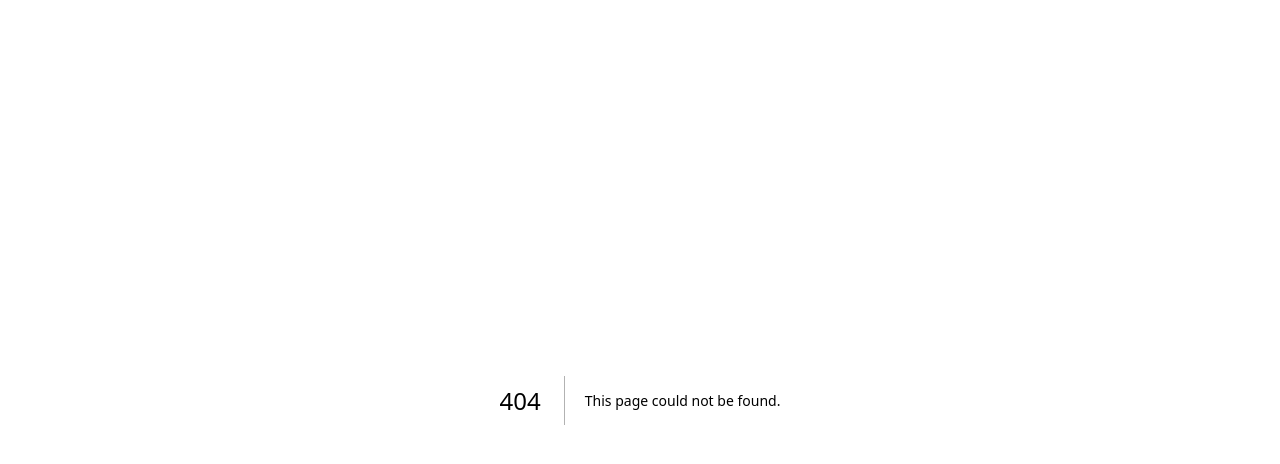
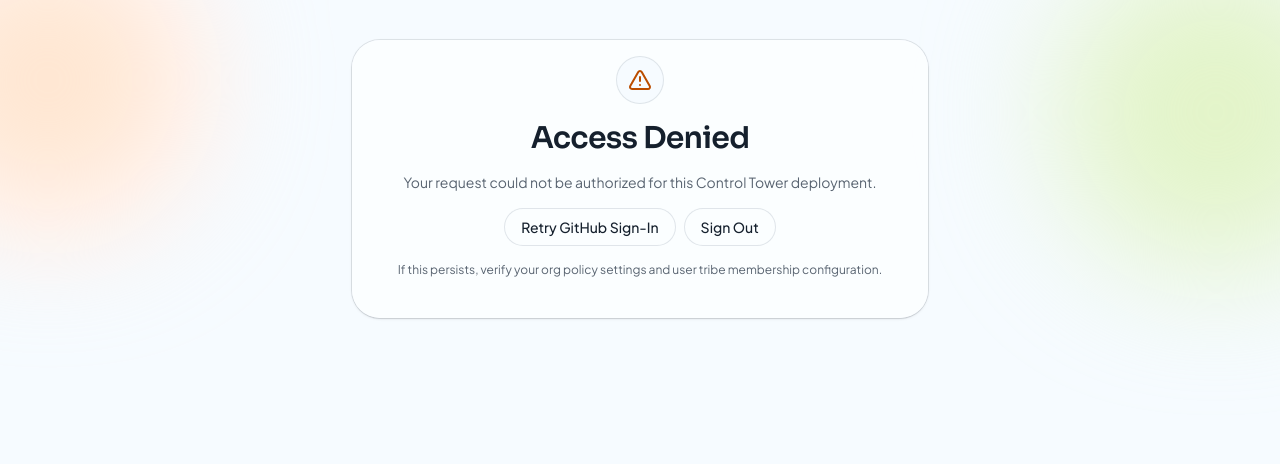
Before and after one commit to ImplementSprint/control-tower, a Next.js app: page /auth/denied in a window 1280 px wide. Before the commit this address had no page. Shown: the top 464 px of the page. Built offline with nearby package versions, Linux system fonts and the light colour scheme.

Commit message:
feat: implement access denial page with detailed error messaging and navigation options

```diff
--- a/src/app/auth/callback/route.ts
+++ b/src/app/auth/callback/route.ts
@@ -1,6 +1,7 @@
 import { NextResponse } from "next/server";
 import { createServerClient } from "@supabase/ssr";
 import { cookies } from "next/headers";
+import { createSupabaseAdminClient } from "@/lib/supabase/admin";
 
 type SupabaseRouteContext = {
   supabase: ReturnType<typeof createServerClient>;
@@ -13,6 +14,13 @@
   }
 
   if (!rawNext.startsWith("/") || rawNext.startsWith("//")) {
+    return "/";
+  }
+
+  if (
+    rawNext.startsWith("/auth/login") ||
+    rawNext.startsWith("/auth/callback")
+  ) {
     return "/";
   }
 
@@ -96,7 +104,8 @@
   const redirectResponse = NextResponse.redirect(redirectUrl);
 
   for (const cookie of sessionResponse.cookies.getAll()) {
-    redirectResponse.cookies.set(cookie.name, cookie.value, cookie);
+    const { name, value, ...options } = cookie;
+    redirectResponse.cookies.set(name, value, options);
   }
 
   return redirectResponse;
@@ -122,14 +131,23 @@
     return redirectWithSessionCookies(sessionResponse, redirectUrl);
   }
 
-  const requiredOrgs = (process.env.GITHUB_ALLOWED_ORG ?? "")
+  const requiredOrgs = (
+    process.env.GITHUB_ALLOWED_ORG ??
+    process.env.NEXT_PUBLIC_GITHUB_ALLOWED_ORG ??
+    ""
+  )
     .split(",")
     .map((org) => org.trim())
     .filter((org) => org.length > 0);
 
   const explicitEnforceToggle =
-    (process.env.GITHUB_REQUIRE_ORG_MEMBERSHIP ?? "false").trim().toLowerCase() ===
-    "true";
+    (
+      process.env.GITHUB_REQUIRE_ORG_MEMBERSHIP ??
+      process.env.NEXT_PUBLIC_GITHUB_REQUIRE_ORG_MEMBERSHIP ??
+      "false"
+    )
+      .trim()
+      .toLowerCase() === "true";
 
   // Enforce org policy when explicitly enabled OR when allowed orgs are configured.
   const enforceOrgPolicy = explicitEnforceToggle || requiredOrgs.length > 0;
@@ -186,6 +204,57 @@
     }
   }
 
+  const authenticatedUserId =
+    data.user?.id ?? data.session?.user?.id ?? null;
+
+  if (authenticatedUserId) {
+    try {
+      const adminClient = createSupabaseAdminClient();
+      const { data: memberships, error: membershipError } = await adminClient
+        .from("user_tribe_membership")
+        .select("id")
+        .eq("user_id", authenticatedUserId)
+        .eq("is_active", true)
+        .limit(1);
+
+      if (membershipError) {
+        const deniedUrl = new URL("/auth/denied", url.origin);
+        deniedUrl.searchParams.set("reason", "membership_table_unavailable");
+        deniedUrl.searchParams.set("next", nextPath);
+        return redirectWithSessionCookies(sessionResponse, deniedUrl);
+      }
+
+      if (!memberships || memberships.length === 0) {
+        const metadataRole =
+          typeof data.user?.app_metadata?.role === "string"
+            ? data.user.app_metadata.role.trim().toLowerCase()
+            : "";
+        const metadataTribe =
+          typeof data.user?.user_metadata?.tribe === "string"
+            ? data.user.user_metadata.tribe.trim().toLowerCase()
+            : "";
+
+        const hasMetadataFallbackAccess =
+          metadataRole === "platform_admin" || metadataTribe.length > 0;
+
+        if (hasMetadataFallbackAccess) {
+          const redirectUrl = new URL(nextPath, url.origin);
+          return redirectWithSessionCookies(sessionResponse, redirectUrl);
+        }
+
+        const deniedUrl = new URL("/auth/denied", url.origin);
+        deniedUrl.searchParams.set("reason", "tribe_membership_required");
+        deniedUrl.searchParams.set("next", nextPath);
+        return redirectWithSessionCookies(sessionResponse, deniedUrl);
+      }
+    } catch {
+      const deniedUrl = new URL("/auth/denied", url.origin);
+      deniedUrl.searchParams.set("reason", "membership_check_failed");
+      deniedUrl.searchParams.set("next", nextPath);
+      return redirectWithSessionCookies(sessionResponse, deniedUrl);
+    }
+  }
+
   const redirectUrl = new URL(nextPath, url.origin);
   return redirectWithSessionCookies(sessionResponse, redirectUrl);
 }
--- /dev/null
+++ b/src/app/auth/denied/page.tsx
@@ -0,0 +1,122 @@
+import Link from "next/link";
+import { AlertTriangle } from "lucide-react";
+import { Card, CardContent, CardHeader, CardTitle } from "@/components/ui/card";
+
+type DeniedPageProps = {
+  searchParams: Promise<Record<string, string | string[] | undefined>>;
+};
+
+type DeniedReason =
+  | "tribe_membership_required"
+  | "membership_table_unavailable"
+  | "membership_check_failed"
+  | "unknown";
+
+export const dynamic = "force-dynamic";
+
+const reasonMessages: Record<DeniedReason, { title: string; description: string }> = {
+  tribe_membership_required: {
+    title: "Access Provisioning Required",
+    description:
+      "You are authenticated, but your account has no active tribe membership yet. Ask a platform admin to add your user to user_tribe_membership.",
+  },
+  membership_table_unavailable: {
+    title: "Access Configuration Unavailable",
+    description:
+      "Control Tower could not read access memberships right now. This is usually a database setup or permission issue. Contact a platform admin.",
+  },
+  membership_check_failed: {
+    title: "Access Verification Failed",
+    description:
+      "Control Tower could not verify your access due to a transient backend error. Try again in a moment.",
+  },
+  unknown: {
+    title: "Access Denied",
+    description:
+      "Your request could not be authorized for this Control Tower deployment.",
+  },
+};
+
+function getSingleParam(value: string | string[] | undefined) {
+  if (Array.isArray(value)) {
+    return value[0];
+  }
+
+  return value;
+}
+
+function normalizeReason(value: string | undefined): DeniedReason {
+  if (
+    value === "tribe_membership_required" ||
+    value === "membership_table_unavailable" ||
+    value === "membership_check_failed"
+  ) {
+    return value;
+  }
+
+  return "unknown";
+}
+
+function getSafeNextPath(value: string | undefined) {
+  if (!value || !value.startsWith("/") || value.startsWith("//")) {
+    return "/";
+  }
+
+  if (value.startsWith("/auth/login") || value.startsWith("/auth/callback")) {
+    return "/";
+  }
+
+  return value;
+}
+
+export default async function AccessDeniedPage({ searchParams }: DeniedPageProps) {
+  const resolvedSearchParams = await searchParams;
+  const reason = normalizeReason(getSingleParam(resolvedSearchParams.reason));
+  const nextPath = getSafeNextPath(getSingleParam(resolvedSearchParams.next));
+  const message = reasonMessages[reason];
+
+  return (
+    <main className="relative min-h-screen overflow-hidden bg-background px-4 py-10 sm:px-6">
+      <div className="pointer-events-none absolute -left-24 -top-16 h-72 w-72 rounded-full bg-[oklch(0.94_0.06_54_/_0.8)] blur-3xl" />
+      <div className="pointer-events-none absolute -right-24 -top-12 h-80 w-80 rounded-full bg-[oklch(0.93_0.08_124_/_0.75)] blur-3xl" />
+
+      <div className="relative mx-auto w-full max-w-xl">
+        <Card className="w-full rounded-[28px] border-border/70 bg-card/95 shadow-sm">
+          <CardHeader className="space-y-3 text-center">
+            <div className="mx-auto inline-flex size-12 items-center justify-center rounded-2xl border border-border/70 bg-background text-amber-700">
+              <AlertTriangle className="size-6" />
+            </div>
+            <CardTitle className="font-heading text-3xl font-semibold tracking-tight">
+              {message.title}
+            </CardTitle>
+            <p className="text-sm text-muted-foreground">{message.description}</p>
+          </CardHeader>
+
+          <CardContent className="space-y-4 pb-6">
+            <div className="flex flex-wrap justify-center gap-2">
+              <Link
+                href={`/auth/login?next=${encodeURIComponent(nextPath)}`}
+                className="inline-flex items-center rounded-full border border-border/70 bg-card px-4 py-2 text-sm font-medium text-foreground transition-colors hover:bg-muted"
+              >
+                Retry GitHub Sign-In
+              </Link>
+
+              <form action="/api/auth/logout" method="post">
+                <button
+                  type="submit"
+                  className="inline-flex items-center rounded-full border border-border/70 bg-card px-4 py-2 text-sm font-medium text-foreground transition-colors hover:bg-muted"
+                >
+                  Sign Out
+                </button>
+              </form>
+            </div>
+
+            <p className="text-center text-xs text-muted-foreground">
+              If this persists, verify your org policy settings and user tribe membership configuration.
+            </p>
+          </CardContent>
+        </Card>
+      </div>
+    </main>
+  );
+}
--- a/src/app/auth/login/page.tsx
+++ b/src/app/auth/login/page.tsx
@@ -81,6 +81,10 @@
 
 function getSafeNextPath(value: string | null) {
   if (!value || !value.startsWith("/") || value.startsWith("//")) {
+    return "/";
+  }
+
+  if (value.startsWith("/auth/login") || value.startsWith("/auth/callback")) {
     return "/";
   }
 
--- a/src/lib/middleware.ts
+++ b/src/lib/middleware.ts
@@ -34,14 +34,16 @@
     }
   )
 
-  // Do not run code between createServerClient and
-  // supabase.auth.getClaims(). A simple mistake could make it very hard to debug
-  // issues with users being randomly logged out.
+  // Keep auth retrieval directly after client creation to avoid session drift.
+  const {
+    data: { user },
+    error: authError,
+  } = await supabase.auth.getUser()
 
-  // IMPORTANT: If you remove getClaims() and you use server-side rendering
-  // with the Supabase client, your users may be randomly logged out.
-  const { data } = await supabase.auth.getClaims()
-  const user = data?.claims
+  // Avoid hard-failing into login loops on transient auth provider errors.
+  if (authError) {
+    return supabaseResponse
+  }
 
   if (
     !user &&
```
